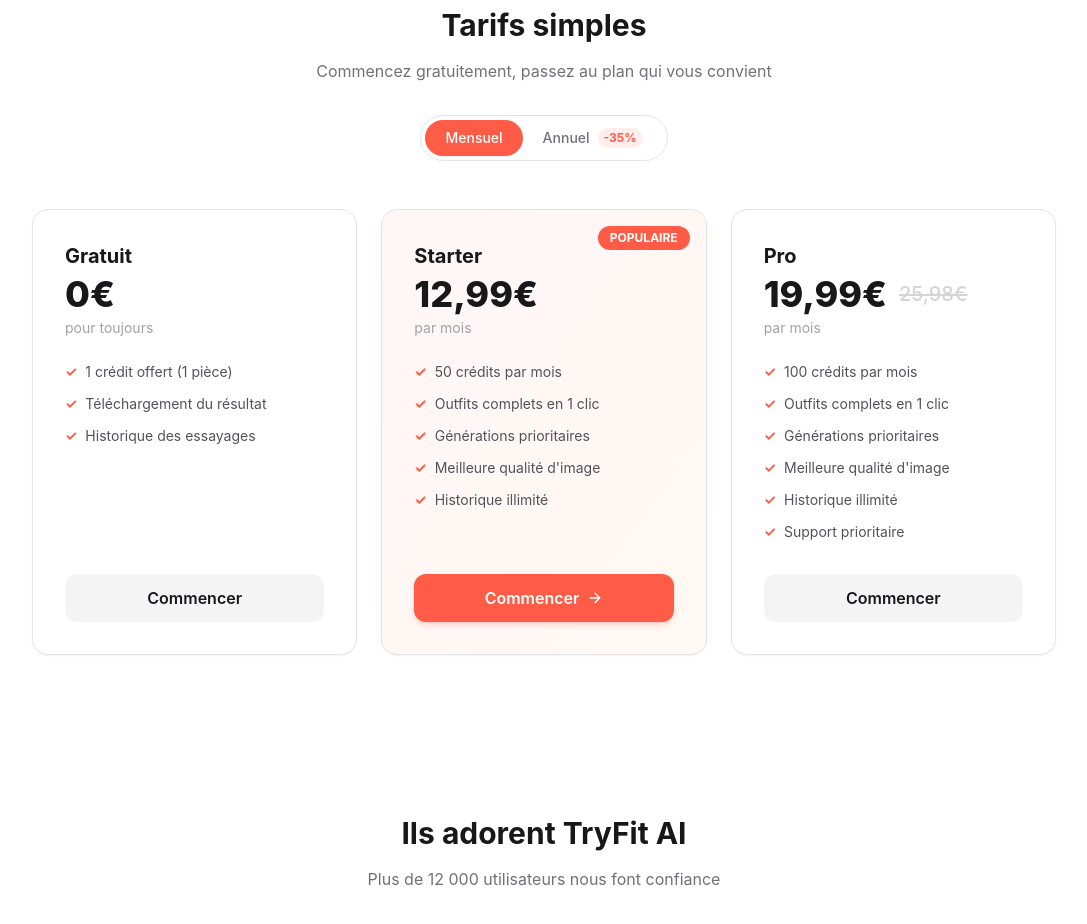
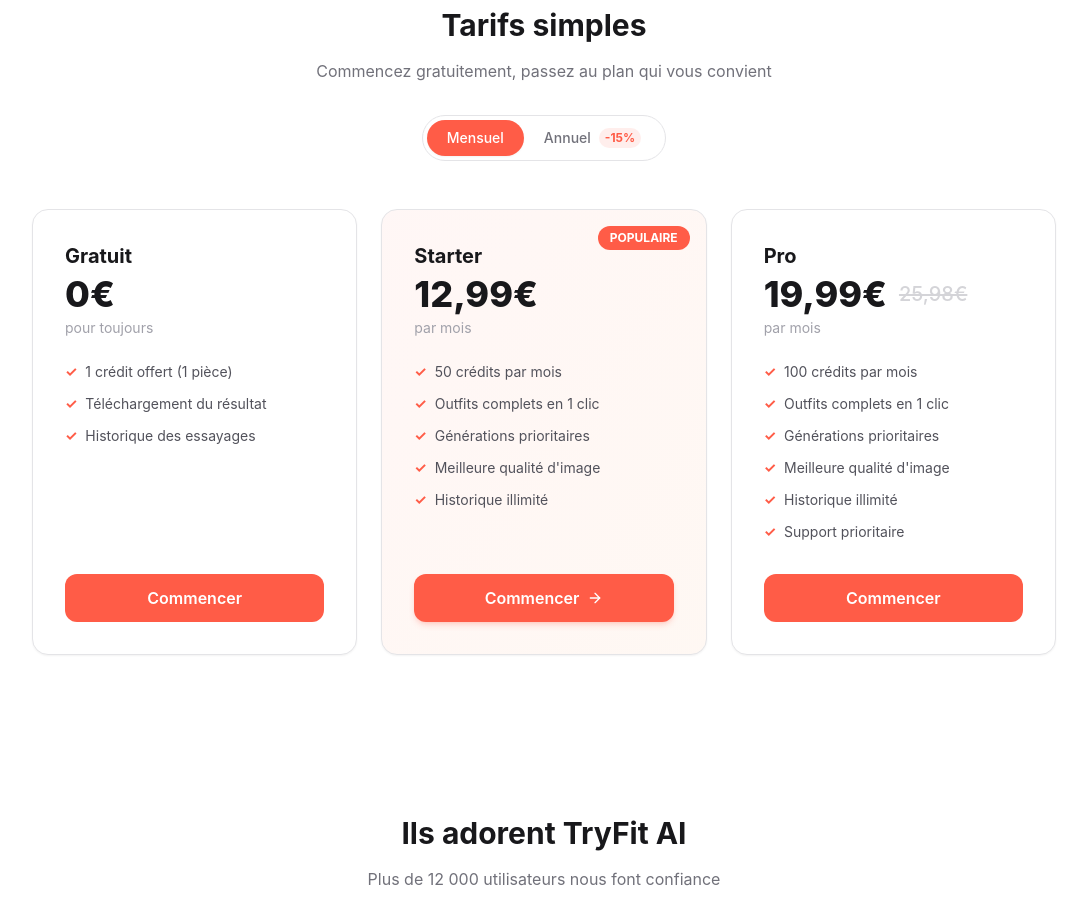
Before and after one commit to julesh66250/tryfit-ai, a Next.js app: page / in a window 1280 px wide. Shown: the part 2140-3064 px from the top of the page, without its empty margins (96-1183 px from the left). Built offline with nearby package versions, Linux system fonts and the light colour scheme; grey boxes are pictures that could not be loaded.

Commit message:
fix: boutons orange + -15% annuel

```diff
--- a/app/page.tsx
+++ b/app/page.tsx
@@ -289,7 +289,7 @@
                 className={`px-5 py-2 rounded-full text-sm font-medium transition-all flex items-center gap-2 ${billing === 'yearly' ? 'bg-brand-500 text-white shadow-sm' : 'text-zinc-500 hover:text-zinc-900'}`}
               >
                 Annuel
-                <span className={`text-xs font-bold px-1.5 py-0.5 rounded-full ${billing === 'yearly' ? 'bg-brand-500 text-white' : 'bg-brand-500/10 text-brand-500'}`}>-35%</span>
+                <span className={`text-xs font-bold px-1.5 py-0.5 rounded-full ${billing === 'yearly' ? 'bg-brand-500 text-white' : 'bg-brand-500/10 text-brand-500'}`}>-15%</span>
               </button>
             </div>
           </div>
@@ -306,7 +306,7 @@
                   <li key={f} className="flex items-center gap-2"><span className="text-brand-500 font-bold">✓</span> {f}</li>
                 ))}
               </ul>
-              <Link href="/register" className="btn-secondary w-full mt-8 flex items-center justify-center">Commencer</Link>
+              <Link href="/register" className="btn-primary w-full mt-8 flex items-center justify-center">Commencer</Link>
             </div>
 
             {/* Starter */}
@@ -314,7 +314,7 @@
               <div className="absolute top-4 right-4 bg-brand-500 text-white text-xs font-bold px-3 py-1 rounded-full">POPULAIRE</div>
               <h3 className="font-bold text-xl mb-1 text-zinc-900">Starter</h3>
               <div className="text-4xl font-extrabold mb-1 text-zinc-900">
-                {billing === 'monthly' ? '12,99€' : '8,33€'}
+                {billing === 'monthly' ? '12,99€' : '11,04€'}
               </div>
               <div className="text-zinc-400 text-sm mb-6">
                 {billing === 'monthly' ? 'par mois' : 'par mois · facturé 99,99€/an'}
@@ -334,7 +334,7 @@
               <h3 className="font-bold text-xl mb-1 text-zinc-900">Pro</h3>
               <div className="flex items-center gap-3 mb-1">
                 <span className="text-4xl font-extrabold text-zinc-900">
-                  {billing === 'monthly' ? '19,99€' : '12,49€'}
+                  {billing === 'monthly' ? '19,99€' : '16,99€'}
                 </span>
                 {billing === 'monthly' && <span className="text-xl text-zinc-300 line-through font-medium">25,98€</span>}
               </div>
@@ -346,7 +346,7 @@
                   <li key={f} className="flex items-center gap-2"><span className="text-brand-500 font-bold">✓</span> {f}</li>
                 ))}
               </ul>
-              <Link href={`/checkout?plan=pro${billing === 'yearly' ? '-yearly' : ''}`} className="btn-secondary w-full mt-8 flex items-center justify-center">
+              <Link href={`/checkout?plan=pro${billing === 'yearly' ? '-yearly' : ''}`} className="btn-primary w-full mt-8 flex items-center justify-center">
                 Commencer
               </Link>
             </div>
```
